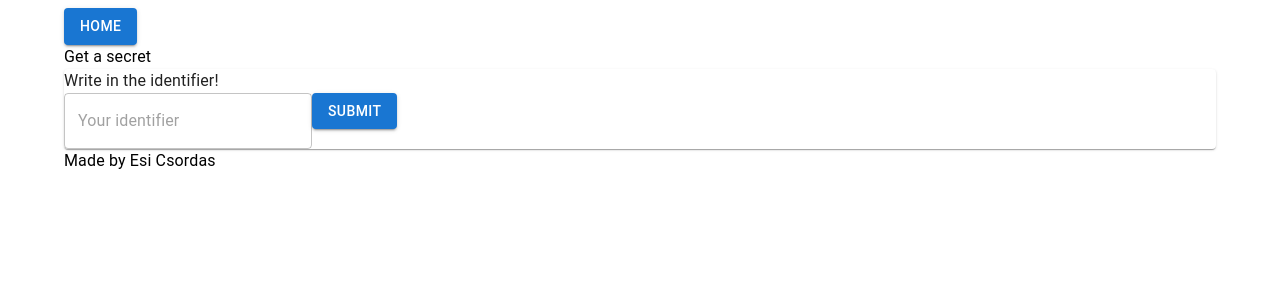
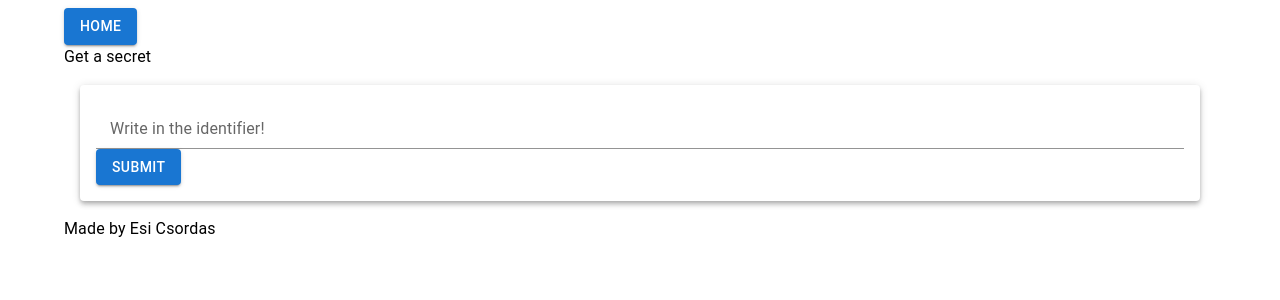
Before and after one commit to esicsordas/secret-server, a React (Create React App) app in the folder client/: page /get-a-secret in a window 1280 px wide. Shown: the top 300 px of the page. Built offline with nearby package versions, Linux system fonts and the light colour scheme.

Commit message:
add behavior to "get-secret" route

```diff
--- a/client/src/Components/HashForm.jsx
+++ b/client/src/Components/HashForm.jsx
@@ -1,19 +1,60 @@
-import { Paper, TextField, Typography, Button } from "@mui/material";
+import { Paper, InputLabel, Input, Button, FormControl } from "@mui/material";
+import { useState } from "react";
 import SecretProvider from "./SecretProvider";
 
+const getSecret = (id) => {
+  return fetch(`http://localhost:3000/v1/secret/${id}`, {
+    method: "GET",
+    headers: {
+      "Content-Type": "application/json",
+    },
+  });
+};
+
 const HashForm = ({ handleChange }) => {
+  const [hashCode, setHashCode] = useState(null);
 
-const handleSubmit = () => {
-    handleChange(<SecretProvider secret={"secret provided from get method"}/>)
-}
+  const handleInputChange = (e) => {
+    setHashCode(e.target.value);
+  };
 
-    return (
-    <Paper>
-        <Typography>Write in the identifier!</Typography>
-        <TextField placeholder="Your identifier"></TextField>
-        <Button variant="contained" onClick={handleSubmit} >SUBMIT</Button>
+  const handleSubmit = (id) => {
+    getSecret(id)
+      .then((res) => {
+        if (res.ok) {
+          return res.json();
+        } else {
+          throw new Error("Network response wasn't ok");
+        }
+      })
+      .then((data) => {
+        handleChange(<SecretProvider secret={data} />);
+      })
+      .catch((error) => {
+        console.error("Fetch error: ", error);
+      });
+  };
+
+  return (
+    <Paper sx={{ p: 2, m: 2 }} elevation={4}>
+      <form
+        onSubmit={(e) => {
+          e.preventDefault();
+          handleSubmit(hashCode);
+        }}
+      >
+        <FormControl sx={{ display: "flex", gap: 2 }}>
+          <InputLabel>Write in the identifier!</InputLabel>
+          <Input
+            required={true}
+            onChange={handleInputChange}
+            placeholder="Your identifier"
+          ></Input>
+        </FormControl>
+        <Button type="submit" variant="contained">SUBMIT</Button>
+      </form>
     </Paper>
-)
-}
+  );
+};
 
 export default HashForm;
--- a/client/src/Components/SecretProvider.jsx
+++ b/client/src/Components/SecretProvider.jsx
@@ -1,11 +1,18 @@
-import { Paper, Typography } from "@mui/material";
+import { Paper, Typography, Button } from "@mui/material";
+import { useNavigate } from "react-router-dom";
 
 const SecretProvider = ( { secret }) => {
+    const navigate = useNavigate();
+
+    const handleClick = () => {
+        navigate("/")
+    }
 
 return (
     <Paper>
         <Typography>Your secret:</Typography>
-        <Typography>{secret}</Typography>
+        <Typography>{secret.secret_text}</Typography>
+        <Button variant="contained" onClick={handleClick}>OK</Button>
     </Paper>
 )
 }
```
